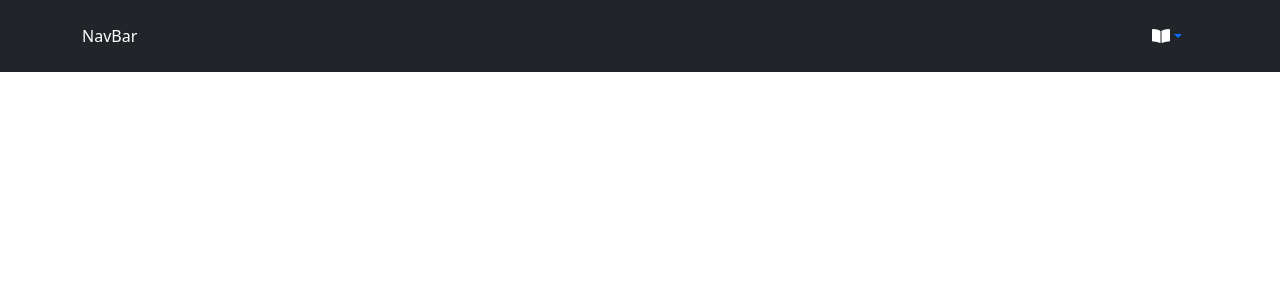
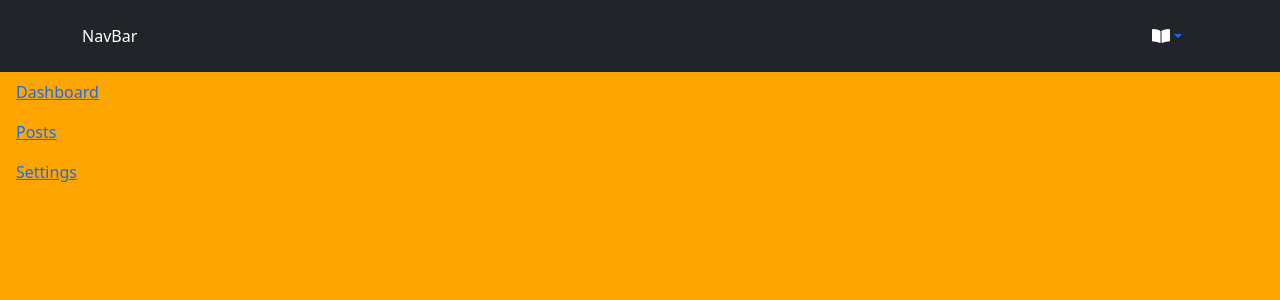
Before and after one commit to IslandTeki18/islandteki_blogadmin, a React (Create React App) app: page / in a window 1280 px wide. Shown: the top 300 px of the page. Built offline with nearby package versions, Linux system fonts and the light colour scheme.

Commit message:
layout and basic layout

```diff
--- a/src/App.js
+++ b/src/App.js
@@ -1,12 +1,13 @@
 import "bootstrap/dist/css/bootstrap.min.css";
 import { BrowserRouter as Router } from "react-router-dom";
-import Header from "./app/header/Header"
-
+import Header from "./app/header/Header";
+import Layout from "./components/layout/Layout"
 
 function App() {
     return (
         <Router>
             <Header />
+            <Layout />
         </Router>
     );
 }
--- a/src/app/sidebar/Sidebar.jsx
+++ b/src/app/sidebar/Sidebar.jsx
@@ -1,12 +1,12 @@
 import Nav from "react-bootstrap/Nav";
 import { Link } from "react-router-dom";
 import "./Sidebar.scss";
-import { SidebarItems } from "../../utils/sidebarItems/SidebarItems";
+import { sideBarItems } from "../../utils/sideBarItems";
 
 const Sidebar = () => {
     return (
         <Nav className="flex-column dkSidebar" variant="pills" navbar={true}>
-            {SidebarItems.map((item) => (
+            {sideBarItems.map((item) => (
                 <Nav.Link key={item.name}>
                     <Link to={item.route}>{item.name}</Link>
                 </Nav.Link>
--- /dev/null
+++ b/src/components/layout/Layout.jsx
@@ -0,0 +1,14 @@
+import React from 'react';
+import "./Layout.scss"
+import Sidebar from '../../app/sidebar/Sidebar';
+
+const Layout = () => {
+    return (
+        <div className='dkLayout'>
+            <Sidebar />
+
+        </div>
+    );
+};
+
+export default Layout;
--- /dev/null
+++ b/src/components/layout/Layout.scss
@@ -0,0 +1,3 @@
+.dkLayout {
+
+}
--- /dev/null
+++ b/src/utils/sideBarItems.js
@@ -0,0 +1,5 @@
+export const sideBarItems = [
+    { name: "Dashboard", route: "/dashboard" },
+    { name: "Posts", route: "/posts" },
+    { name: "Settings", route: "/Settings" },
+];
```
